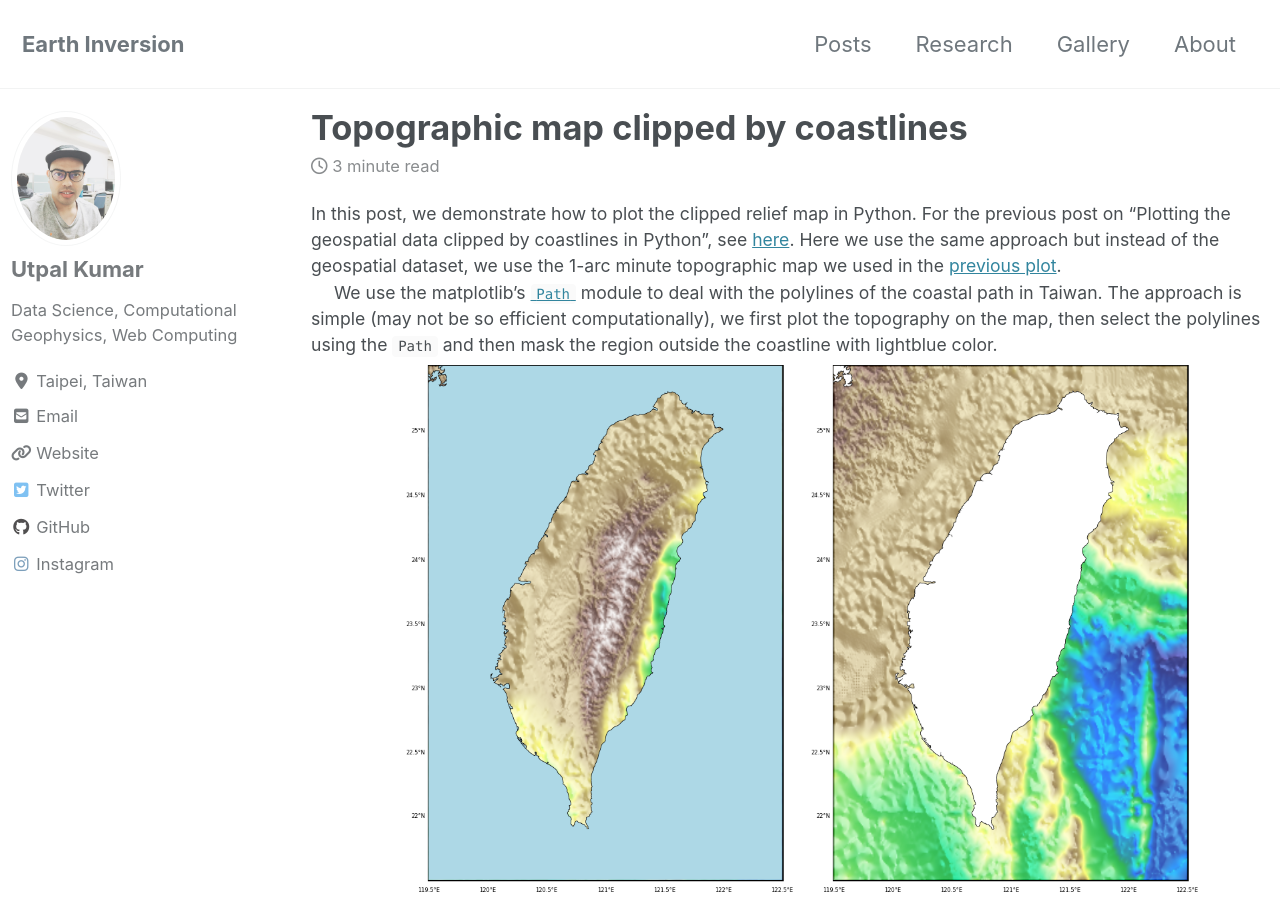
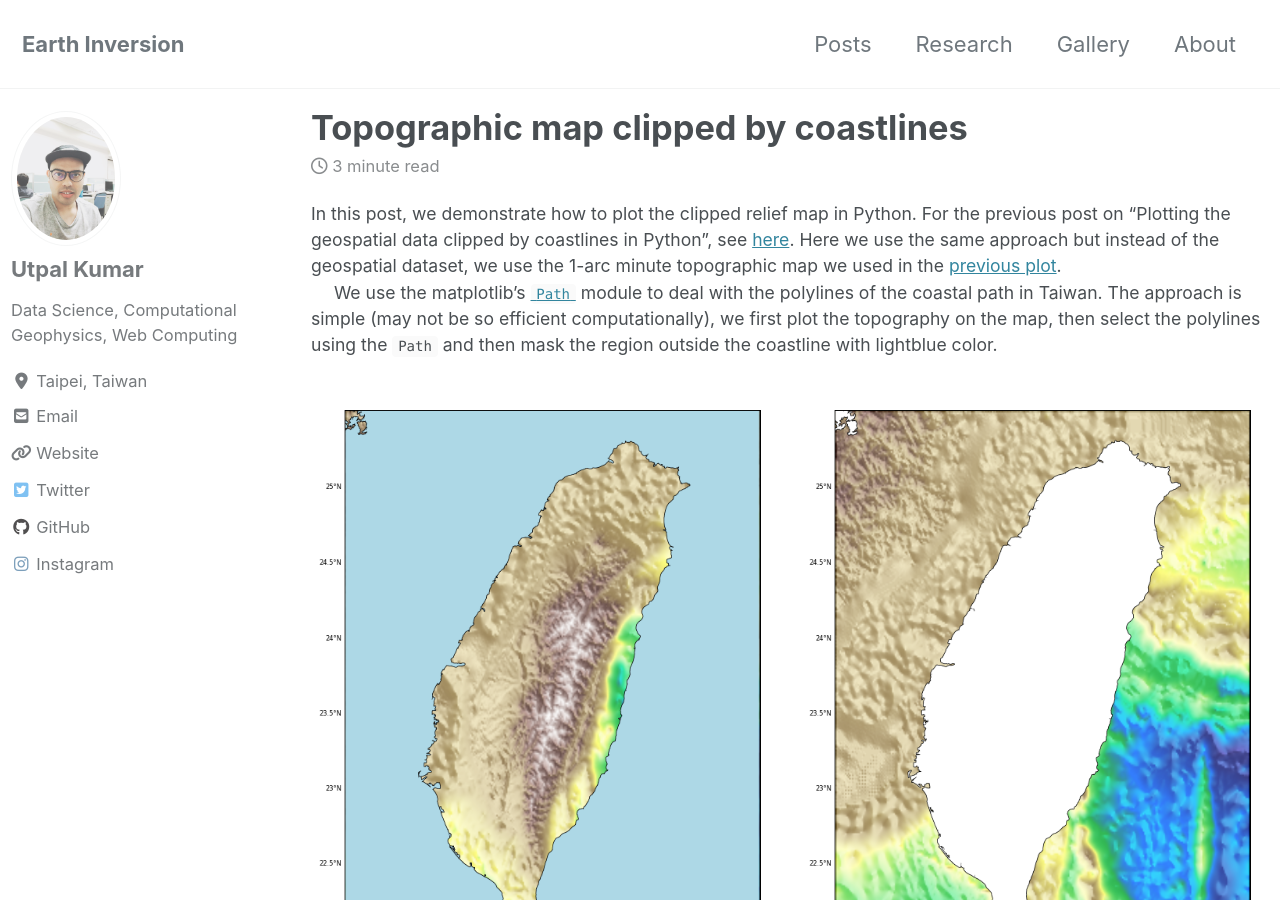
Before and after one commit to apexcodings/earthinversion.github.io, a Jekyll site: the page built from _posts/2020-05-21-plotting-clipped-coastline-relief-map.md, in a window 1280 px wide and 900 px high. Built offline with Jekyll 4.4.1, drawn with Linux system fonts in a browser that asks for light colours; cached includes are drawn as plain includes; nearby versions of some CDN libraries; comment, search, counter and statistics services are not loaded.

Commit message:
post figure update

````diff
--- a/_posts/2020-05-21-plotting-clipped-coastline-relief-map.md
+++ b/_posts/2020-05-21-plotting-clipped-coastline-relief-map.md
@@ -10,10 +10,11 @@ In this post, we demonstrate how to plot the clipped relief map in Python. For t
 
 We use the matplotlib's [`Path`](https://matplotlib.org/3.2.1/tutorials/advanced/path_tutorial.html) module to deal with the polylines of the coastal path in Taiwan. The approach is simple (may not be so efficient computationally), we first plot the topography on the map, then select the polylines using the `Path` and then mask the region outside the coastline with lightblue color.
 
-<p align="center">
-  <img width="400" src="{{ site.url }}{{ site.baseurl }}/images/station_map_masked.png">
-  <img width="400" src="{{ site.url }}{{ site.baseurl }}/images/station_map_masked_reverse.png">
- </p>
+
+<figure class="half">
+	<img width="400" src="{{ site.url }}{{ site.baseurl }}/images/station_map_masked.png">
+    <img width="400" src="{{ site.url }}{{ site.baseurl }}/images/station_map_masked_reverse.png">
+</figure>
 
 
 ```python
````
